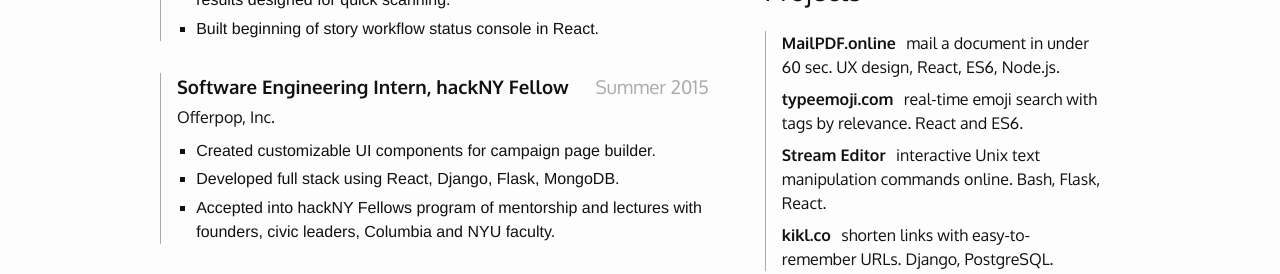
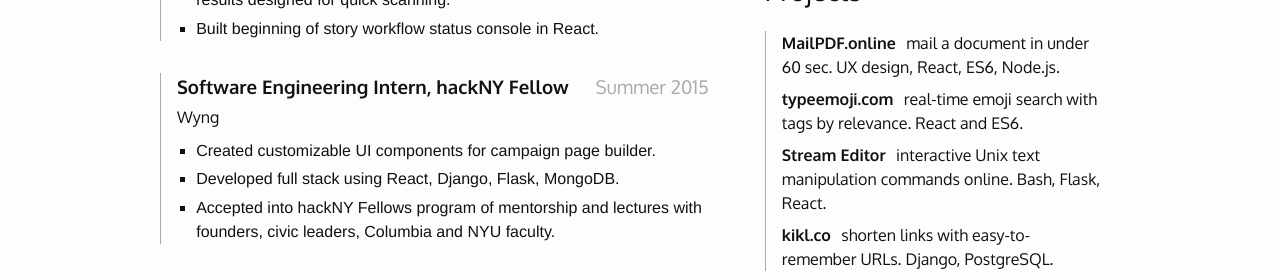
Before and after one commit to liddiard/liddiard.me, a Jekyll site: the page built from resume.md, in a window 1280 px wide. Shown: the part 388-662 px from the top of the page. Built offline with Jekyll 4.4.1, drawn with Linux system fonts in a browser that asks for light colours; some web fonts are replaced.

Commit message:
update offerpop's company name to wyng

```diff
--- a/resume.md
+++ b/resume.md
@@ -21,7 +21,7 @@
         </div>
         <div class="item">
             <h3 class="position">Software Engineering Intern, hackNY Fellow <span class="date">Summer 2015</span></h3>
-            <h4 class="company">Offerpop, Inc.</h4>
+            <h4 class="company">Wyng</h4>
             <ul>
                 <li>Created customizable UI components for campaign page builder.</li>
                 <li>Developed full stack using React, Django, Flask, MongoDB.</li>
```
